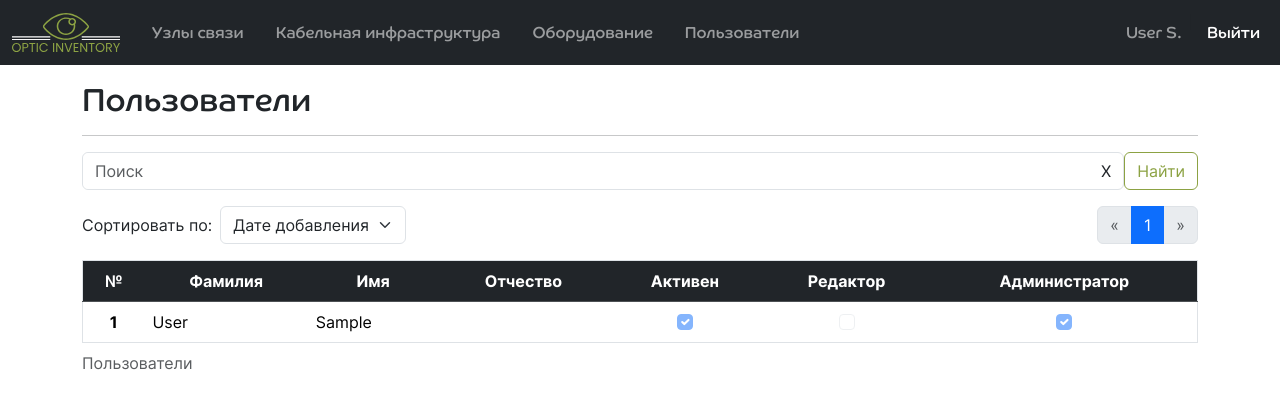
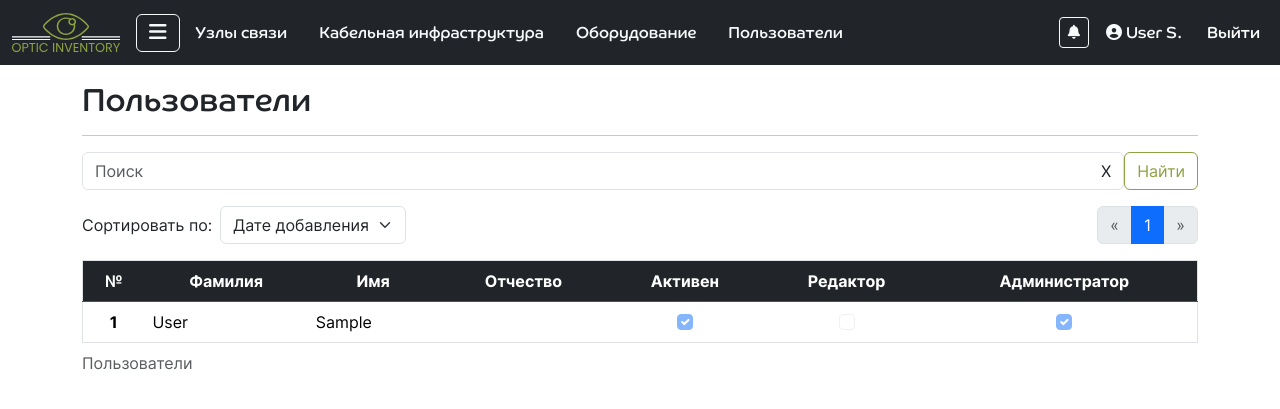
Before and after one commit to Dimonat-notavaliable/Optic-Inventory, a Django app: page /users/ in a window 1280 px wide. Shown: the top 409 px of the page. Run offline with Django 4.2, Linux system fonts and the light colour scheme; the visitor is signed in with stand-in values (Sample User, id 1); data comes from the database, SQL or seed files in the repository; some libraries are stand-ins or nearby versions.

Commit message:
added Notifications for admin

```diff
--- a/main/admin.py
+++ b/main/admin.py
@@ -19,3 +19,5 @@ admin.site.register(models.MuffConnection)
 admin.site.register(models.Cross)
 admin.site.register(models.Adapter)
 admin.site.register(models.AdapterType)
+
+admin.site.register(models.Notification)
--- a/main/templates/base.html
+++ b/main/templates/base.html
@@ -11,6 +11,7 @@
     <link href="https://cdn.jsdelivr.net/npm/bootstrap@5.3.2/dist/css/bootstrap.min.css" rel="stylesheet">
     <link href="{% static 'css/base.css' %}" rel="stylesheet">
     <script src="https://cdn.jsdelivr.net/npm/bootstrap@5.3.2/dist/js/bootstrap.bundle.min.js"></script>
+    <script src="https://kit.fontawesome.com/6dfa2ab8ce.js" crossorigin="anonymous"></script>
 </head>
 <body>
     <nav class="navbar navbar-dark navbar-expand-lg bg-dark">
@@ -18,8 +19,8 @@
           <a class="navbar-brand" href="{% url 'home' %}">
               <img src="{% static 'img/New logo.svg' %}" width="108" height="39" alt="">
           </a>
-          <button class="navbar-toggler" type="button" data-bs-toggle="offcanvas" data-bs-target="#offcanvasDarkNavbar" aria-controls="offcanvasDarkNavbar">
-                <span class="navbar-toggler-icon"></span>
+          <button class="btn btn-outline-light" type="button" data-bs-toggle="offcanvas" data-bs-target="#offcanvasDarkNavbar" aria-controls="offcanvasDarkNavbar">
+                <i class="fa-solid fa-bars fa-lg"></i>
           </button>
           <div class="offcanvas bg-opacity-75 offcanvas-top text-bg-dark collapse w-auto h-auto" tabindex="-1" id="offcanvasDarkNavbar" aria-labelledby="offcanvasDarkNavbarLabel">
               <div class="offcanvas-header">
@@ -31,28 +32,28 @@
                     <a class="nav-link active" href="{% url 'centers' %}" role="button" aria-expanded="false">
                       Узлы связи
                     </a>
-                    <ul class="navbar-nav">
-                      <li><a class="nav-link" href="{% url 'facilities' %}">Сооружения связи</a></li>
-                      <li><a class="nav-link" href="{% url 'muffs' %}">Муфты</a></li>
+                    <ul class="navbar-nav ms-3">
+                      <li><a class="nav-link text-light" href="{% url 'facilities' %}">Сооружения связи</a></li>
+                      <li><a class="nav-link text-light" href="{% url 'muffs' %}">Муфты</a></li>
                     </ul>
                   </li>
                   <li class="nav-item">
                     <a class="nav-link active" href="{% url 'focls' %}" role="button" aria-expanded="false">
                       Кабельная инфраструктура
                     </a>
-                    <ul class="navbar-nav">
-                      <li><a class="nav-link" href="{% url 'focls' %}">ВОЛС</a></li>
-                      <li><a class="nav-link" href="{% url 'crosses' %}">Кроссы</a></li>
+                    <ul class="navbar-nav ms-3">
+                      <li><a class="nav-link text-light" href="{% url 'focls' %}">ВОЛС</a></li>
+                      <li><a class="nav-link text-light" href="{% url 'crosses' %}">Кроссы</a></li>
                     </ul>
                   </li>
                   <li class="nav-item">
                     <a class="nav-link active" href="{% url 'many_hardware' %}" role="button" aria-expanded="false">
                       Оборудование
                     </a>
-                    <ul class="navbar-nav">
-                      <li><a class="nav-link" href="#">Тип 1</a></li>
-                      <li><a class="nav-link" href="#">...</a></li>
-                      <li><a class="nav-link" href="#">Тип N</a></li>
+                    <ul class="navbar-nav ms-3">
+                      <li><a class="nav-link text-light" href="#">Тип 1</a></li>
+                      <li><a class="nav-link text-light" href="#">...</a></li>
+                      <li><a class="nav-link text-light" href="#">Тип N</a></li>
                     </ul>
                   </li>
                   {% if request.user.is_superuser %}
@@ -63,43 +64,55 @@
                   </li>
                   {% endif %}
                 </ul>
-                <form class="d-flex mt-3" role="search">
-                  <input class="form-control me-2" type="search" placeholder="Поиск" aria-label="Search">
-                  <button class="btn btn-success" type="submit">Найти</button>
-                </form>
+                <ul class="navbar-nav ms-auto align-items-center">
+                  <li class="navbar-text text-light">
+                    {{ request.user.get_full_name }}
+                  </li>
+                  <li class="nav-item">
+                    <a class="nav-link active" href="{% url 'logout' %}">Выйти</a>
+                  </li>
+                </ul>
               </div>
           </div>
           <div class="collapse navbar-collapse">
             <ul class="navbar-nav me-auto">
               <li class="nav-item mx-2 dropdown">
-                  <a class="nav-link link-underline link-underline-opacity-0 link-underline-opacity-75-hover" href="{% url 'centers' %}" role="button" aria-expanded="false">
+                  <a class="nav-link text-light" href="{% url 'centers' %}" role="button" aria-expanded="false">
                     Узлы связи
                   </a>
                   <ul class="dropdown-menu dropdown-menu-dark bg-dark">
-                    <li><a class="dropdown-item" href="{% url 'facilities' %}">Сооружения связи</a></li>
-                    <li><a class="dropdown-item" href="{% url 'muffs' %}">Муфты</a></li>
+                    <li><a class="dropdown-item text-light" href="{% url 'facilities' %}">Сооружения связи</a></li>
+                    <li><a class="dropdown-item text-light" href="{% url 'muffs' %}">Муфты</a></li>
                   </ul>
               <li class="nav-item mx-2 dropdown">
-                <a class="nav-link" href="{% url 'focls' %}" role="button" aria-expanded="false">
+                <a class="nav-link text-light" href="{% url 'focls' %}" role="button" aria-expanded="false">
                     Кабельная инфраструктура
                 </a>
                 <ul class="dropdown-menu dropdown-menu-dark bg-dark">
-                    <li><a class="dropdown-item" href="{% url 'focls' %}">ВОЛС</a></li>
-                    <li><a class="dropdown-item" href="{% url 'crosses' %}">Кроссы</a></li>
+                    <li><a class="dropdown-item text-light" href="{% url 'focls' %}">ВОЛС</a></li>
+                    <li><a class="dropdown-item text-light" href="{% url 'crosses' %}">Кроссы</a></li>
                 </ul>
               </li>
               <li class="nav-item mx-2">
-                <a class="nav-link" aria-current="page" href="{% url 'many_hardware' %}">Оборудование</a>
+                <a class="nav-link text-light" aria-current="page" href="{% url 'many_hardware' %}">Оборудование</a>
               </li>
               {% if request.user.is_superuser %}
               <li class="nav-item mx-2">
-                <a class="nav-link" aria-current="page" href="{% url 'users' %}">Пользователи</a>
+                <a class="nav-link text-light" aria-current="page" href="{% url 'users' %}">Пользователи</a>
               </li>
               {% endif %}
             </ul>
-            <ul class="navbar-nav ms-auto">
-              <li class="navbar-text">
-                {{ request.user.get_full_name }}
+            <ul class="navbar-nav ms-auto align-items-center">
+              {% if request.user.is_superuser %}
+              <li class="py-0">
+                <button id="notifications" type="button" data-bs-toggle="offcanvas" data-bs-target="#collapseExample"
+                        aria-expanded="false" aria-controls="collapseExample"
+                        class="btn btn-outline-light btn-sm" onclick="updateNotifications()"><i class="fa-solid fa-bell"></i></button>
+              </li>
+              <li class="mx-2"><div class="vr"></div></li>
+              {% endif %}
+              <li class="navbar-text text-light">
+                <i class="fa-solid fa-circle-user"></i> {{ request.user.get_full_name }}
               </li>
               <li class="mx-2"><div class="vr"></div></li>
               <li class="nav-item">
@@ -113,13 +126,26 @@
         {% if messages %}
 			<div class="messages">
                 {% for message in messages %}
-                    <div class="alert {% if message.tags %}alert-{{ message.tags }}"{% endif %}>
+                    <div class="alert {% if message.tags %}alert-{{ message.tags }}{% endif %}">
                         {{ message }}
                     </div>
                 {% endfor %}
 			</div>
 		{% endif %}
+        <div class="offcanvas offcanvas-end" data-bs-scroll="true" data-bs-backdrop="false" tabindex="-1" id="collapseExample">
+            <div class="offcanvas-header align-items-center">
+                <div class="d-flex align-items-center">
+                    <h4 id="offcanvasRightLabel" class="my-0">Уведомления</h4>
+                    <button type="button" class="btn" id="updateNotifications" onclick="updateNotifications()" aria-label="Close"><i class="fa-solid fa-rotate"></i></button>
+                </div>
+                    <button type="button" class="btn-close text-reset align-self-center" data-bs-dismiss="offcanvas" aria-label="Close"></button>
+
+            </div>
+            <div id="note_list" class="offcanvas-body"></div>
+        </div>
         {% block content %}{% endblock %}
     </div>
+    <script src="https://code.jquery.com/jquery-3.7.1.min.js"></script>
+    <script src="{% static 'js/notifications.js' %}"></script>
 </body>
 </html>
--- a/main/urls.py
+++ b/main/urls.py
@@ -1,6 +1,7 @@
 from django.urls import path
+
+from . import views
 from .decorators import writer_only
-from . import views
 
 urlpatterns = [
     path('', views.index, name="home"),
@@ -29,6 +30,10 @@ urlpatterns = [
     path('hardware/new/', views.hardware_create, name="hardware_create"),
     path('hardware/<int:pk>/', views.hardware, name="hardware"),
     path('hardware/delete/<int:pk>/', writer_only(views.HardwareDelete.as_view()), name="hardware_delete"),
+
     path('users/', views.users, name="users"),
+    path('ajax/load-notifications/', views.load_notifications, name='ajax_load_notifications'),
+    path('notifications/read/<int:pk>/', views.read_notification, name='read_notification'),
+    path('notifications/delete/<int:pk>/', views.delete_notification, name="notification_delete"),
 
 ]
--- a/main/views.py
+++ b/main/views.py
@@ -1,13 +1,14 @@
 from django.contrib.auth import get_user_model
+from django.contrib.auth.decorators import login_required
 from django.core.paginator import Paginator
 from django.forms import model_to_dict
+from django.http import HttpResponse
 from django.shortcuts import render, redirect
-from django.contrib.auth.decorators import login_required
-from django.views.generic import DeleteView, CreateView
+from django.views.generic import DeleteView
 
+from . import forms
 from .decorators import superuser_only, writer_only
-from . import forms
-from .models import Hardware, CommunicationCenter, Facility, FOCL, Muff, Cross
+from .models import Hardware, Facility, FOCL, Muff, Cross, Notification
 
 
 @login_required
@@ -208,7 +209,12 @@ def focl_create(request):
     if request.method == 'POST':
         form = forms.FOCLForm(request.POST)
         if form.is_valid():
-            form.save(commit=True)
+            instance = form.save(commit=True)
+            current_user = request.user
+            if not current_user.is_superuser:
+                message = f'Создана новая линия связи между {instance.get_start.name} и {instance.get_end.name}'
+                notification = Notification(user=current_user, message=message)
+                notification.save()
             return redirect('focls')
         else:
             context['form'] = form
@@ -320,6 +326,11 @@ def hardware_create(request):
         if form.is_valid():
             hardware = form.save(commit=False)
             hardware.save()
+            current_user = request.user
+            if not current_user.is_superuser:
+                message = f'Добавлено оборудование {hardware.marking} в {hardware.facility.name}'
+                notification = Notification(user=current_user, message=message)
+                notification.save()
             return redirect('many_hardware')
         else:
             context['form'] = form
@@ -357,3 +368,34 @@ def users(request):
 
     return render(request, 'users.html', {'title': 'Пользователи', 'objects': page_objects, 'params': params,
                                           'search_form': search_form, 'sort_form': sort_form})
+
+
+@superuser_only
+def load_notifications(request):
+    notifications = Notification.objects.all().order_by('is_read', '-id')
+    return render(request, 'notifications.html', {'notifications': notifications})
+
+
+@superuser_only
+def read_notification(request, pk):
+    notification = Notification.objects.get(id=pk)
+    notification.is_read = True
+    notification.save()
+    return HttpResponse(status=200)
+
+
+@superuser_only
+def delete_notification(request, pk):
+    if request.method == 'POST':
+        notification = Notification.objects.get(id=pk)
+        notification.delete()
+        return HttpResponse(status=200)
+
+
+class NotificationDelete(DeleteView):
+    model = Notification
+
+    def get_success_url(self):
+        # Assuming there is a ForeignKey from Comment to Post in your model
+        post = self.request.META.get('HTTP_REFERER')
+        return post
```
Also changed, not shown: main/models.py (+15 -0 lines), main/static/js/notifications.js (added, +52 -0 lines), main/templates/notifications.html (added, +22 -0 lines), main/migrations/0010_adaptertype_cross_adapter.py (added), main/migrations/0011_hardwaretype_alter_hardware_type.py (added), main/migrations/0012_notification.py (added).
